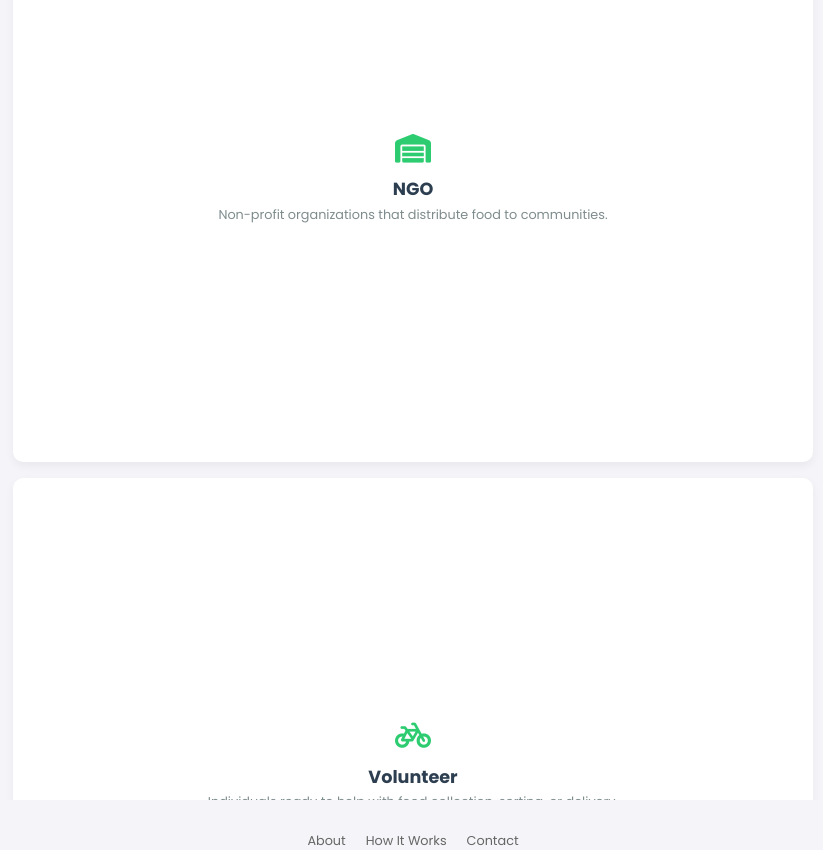
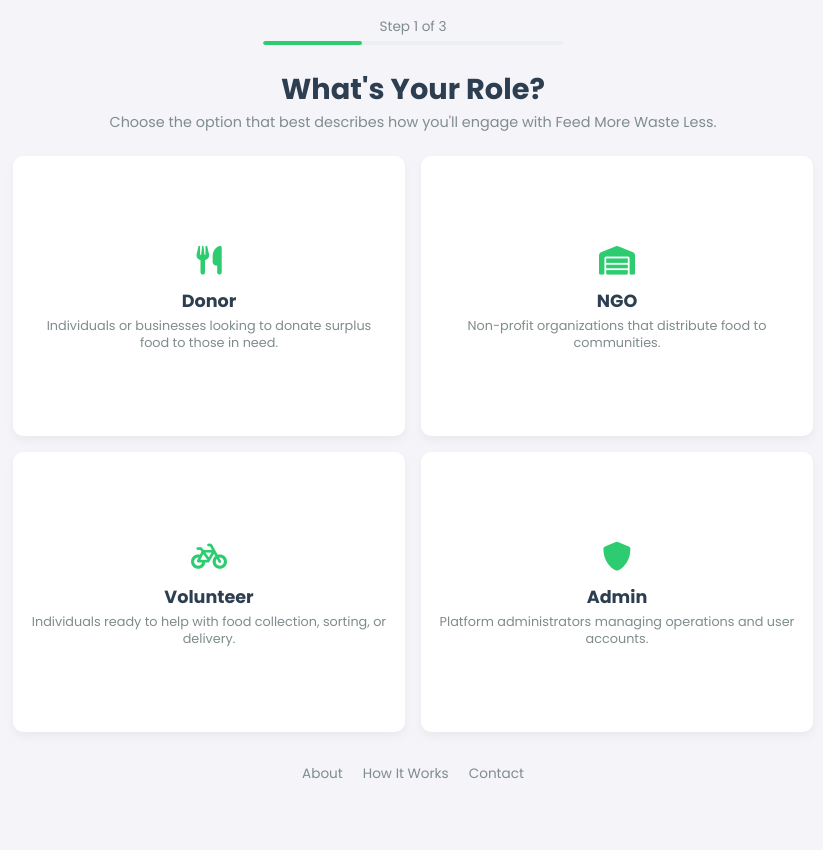
Before and after one commit to madyydam/FOODDonation, a plain HTML site: page role_selection.html in a window 1280 px wide. Shown: the whole page, without its empty margins (227-1050 px from the left). After the commit the page ends 800 px from the top, so only its background shows below. Drawn offline with Linux system fonts and the light colour scheme.

Commit message:
Fix Role Selection HTML structure and polish CSS

```diff
--- a/css/style.css
+++ b/css/style.css
@@ -451,6 +451,7 @@ header h1 {
     display: -webkit-box;
     -webkit-line-clamp: 2;
     /* Limit text lines */
+    line-clamp: 2;
     -webkit-box-orient: vertical;
     overflow: hidden;
 }
@@ -460,6 +461,24 @@ header h1 {
         grid-template-columns: 1fr;
         /* Stack on mobile */
     }
+}
+
+.role-footer-links {
+    margin-top: 2rem;
+    display: flex;
+    justify-content: center;
+    gap: 20px;
+    font-size: 0.85rem;
+}
+
+.role-footer-links a {
+    color: #7f8c8d;
+    text-decoration: none;
+    transition: color 0.3s;
+}
+
+.role-footer-links a:hover {
+    color: #2ecc71;
 }
 
 /* Landing Page Specific Styles */
@@ -1028,6 +1047,7 @@ header h1 {
     border-color: #ccc;
 }
 
+@media (max-width: 768px) {
     .auth-container {
         flex-direction: column;
         height: auto;
--- a/role_selection.html
+++ b/role_selection.html
@@ -59,14 +59,11 @@
                 <p>Platform administrators managing operations and user accounts.</p>
             </div>
         </div>
-    </div>
-
-    <div class="role-footer-links"
-        style="margin-top: 2rem; display: flex; gap: 20px; justify-content: center; font-size: 0.8rem;">
-        <a href="#" style="color: #666; text-decoration: none;">About</a>
-        <a href="#" style="color: #666; text-decoration: none;">How It Works</a>
-        <a href="#" style="color: #666; text-decoration: none;">Contact</a>
-    </div>
+        <div class="role-footer-links">
+            <a href="#">About</a>
+            <a href="#">How It Works</a>
+            <a href="#">Contact</a>
+        </div>
     </div>
 
     <script src="js/main.js"></script>
```
Lines whose indentation alone changed are shown as unchanged.
